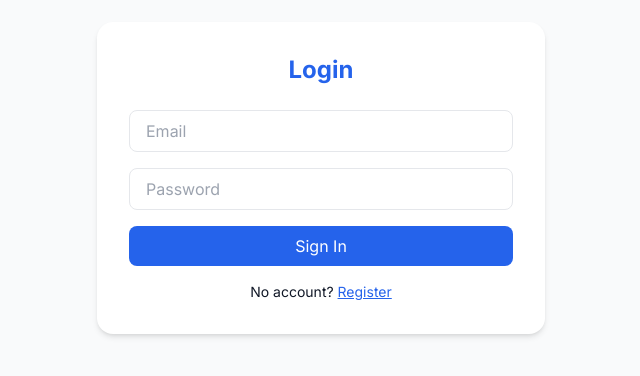
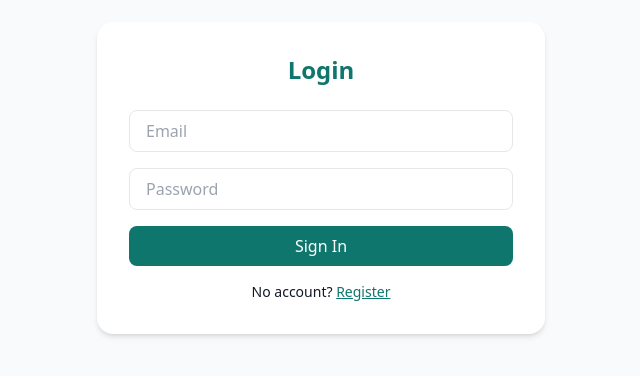
Before and after one commit to sajim73/Pneumonia-Detection-Webapp-Project, a React (Vite) app in the folder frontend/: page /login in a window 1280 px wide. Shown: the part 222-598 px from the top of the page, without its empty margins (319-959 px from the left). Built offline with nearby package versions, Linux system fonts and the light colour scheme; no server answers.

Commit message:
Modify Tailwind CSS configuration colors and fonts
Updated color and font configurations in Tailwind CSS.

```diff
--- a/frontend/tailwind.config.js
+++ b/frontend/tailwind.config.js
@@ -4,14 +4,11 @@ export default {
   theme: {
     extend: {
       colors: {
-        primary: '#2563EB',
-        success: '#22C55E',
-        danger: '#EF4444'
-      },
-      fontFamily: {
-        sans: ['Inter', 'sans-serif']
+        primary: "#0f766e",
+        secondary: "#1e293b",
+        accent: "#f59e0b"
       }
     }
   },
   plugins: []
-}
+};
```
